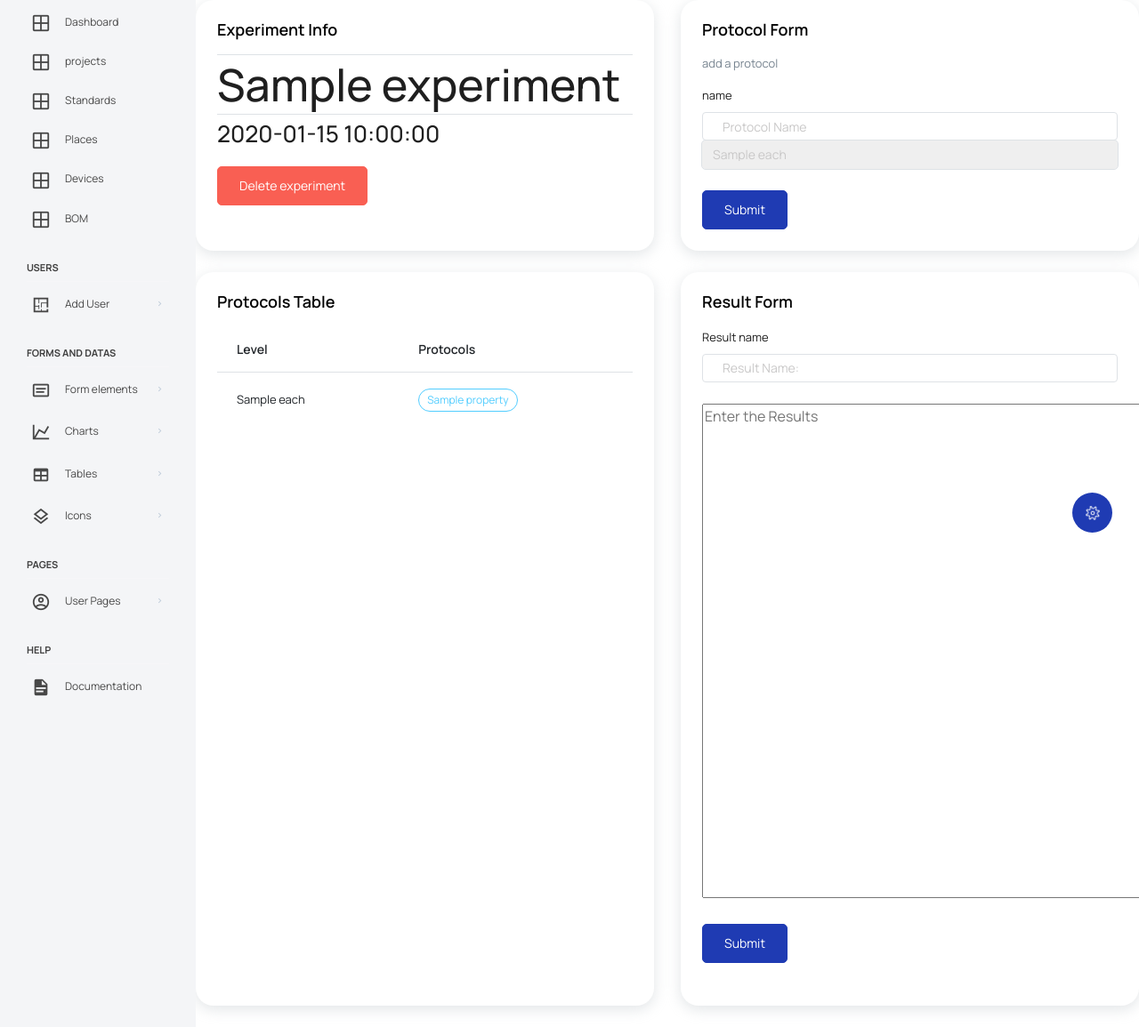
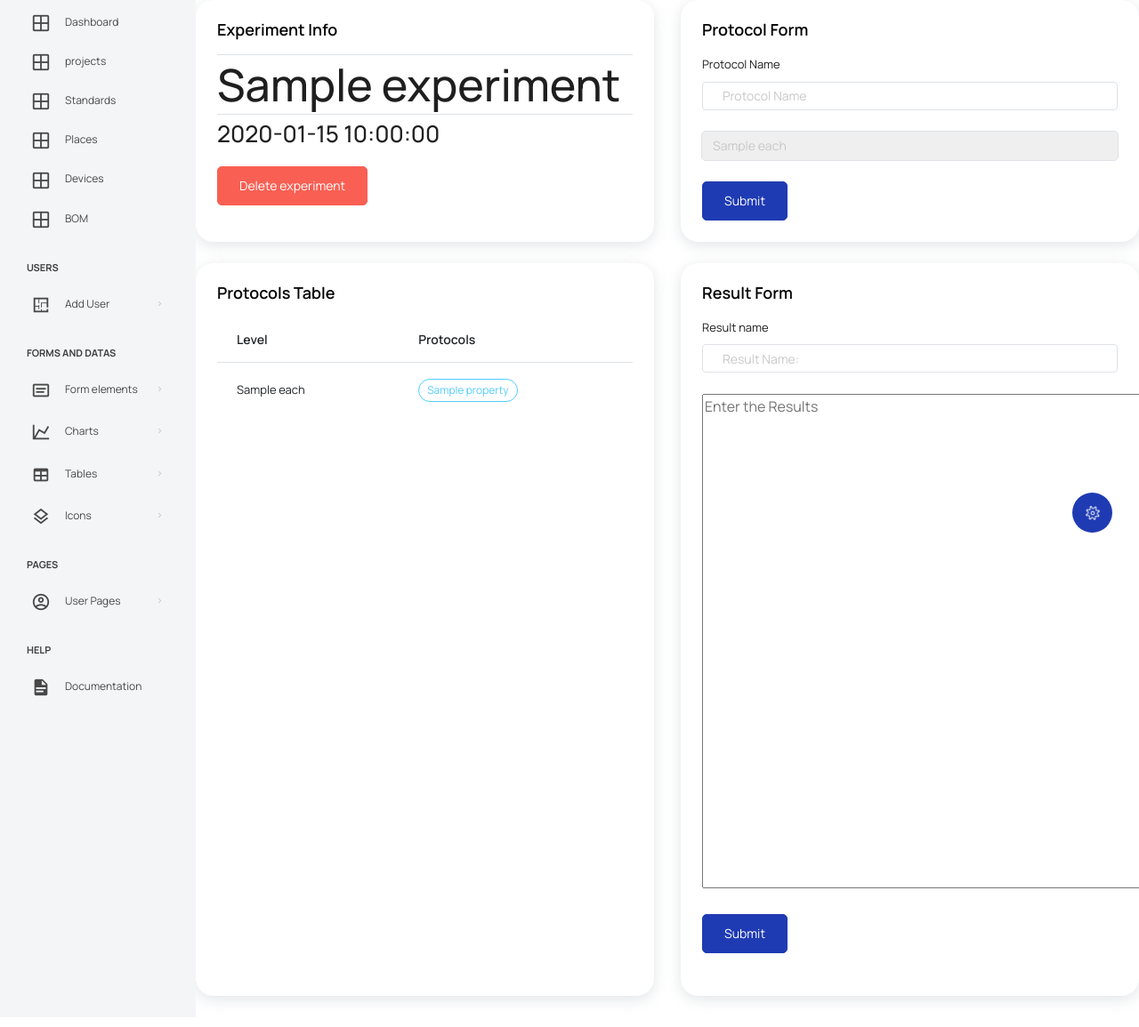
Before and after one commit to Pouria-Saadaty-Khoshrou/Roje-Software-very-first-demo, a Flask app: template app/templates/experiment.html in a window 1280 px wide. Shown: the part 161-1316 px from the top of the page at 89% size. After the commit the page ends 1287 px from the top, so only its background shows below. Run offline with Flask 2, Linux system fonts and the light colour scheme; the template is opened without the code that fills it: most values are stand-ins (such as "Sample title", 1, 10 or a date in 2020); parts of the project's set-up code (start-up, migrations or seed data) failed here and were passed over; some libraries are stand-ins or nearby versions.

Commit message:
dorost kardane yek seri html marboot be safhe experiment qesmate protocol

```diff
--- a/app/templates/experiment.html
+++ b/app/templates/experiment.html
@@ -22,19 +22,20 @@
             <div class="card">
                 <div class="card-body">
                     <h4 class="card-title">protocol form</h4>
-                    <p class="card-description">
-                        add a protocol
-                    </p>
                     <form class="forms-sample" action="/protocols" method="post">
                         <div class="form-group">
-                            <label for="exampleInputUsername1">name</label>
+                            <label for="exampleInputUsername1">Protocol Name</label>
+                            <div class="form-group">
                                 <input type="text" class="form-control" id="name" name="name"
                                     placeholder="Protocol Name">
+                            </div>
+                            <div class="form-group">
                                 <select class="form-control" id="exampleFormControlSelect2" name="tree_level">
                                     {% for each in tree_levels %}
                                       <option>{{ each }}</option>
                                     {% endfor %}
                                 </select>
+                            </div>
                             <input type="hidden" class="form-control" name="experiment_id" value="{{experiment['id']}}">
                         </div>
 
```
Lines whose indentation alone changed are shown as unchanged.
